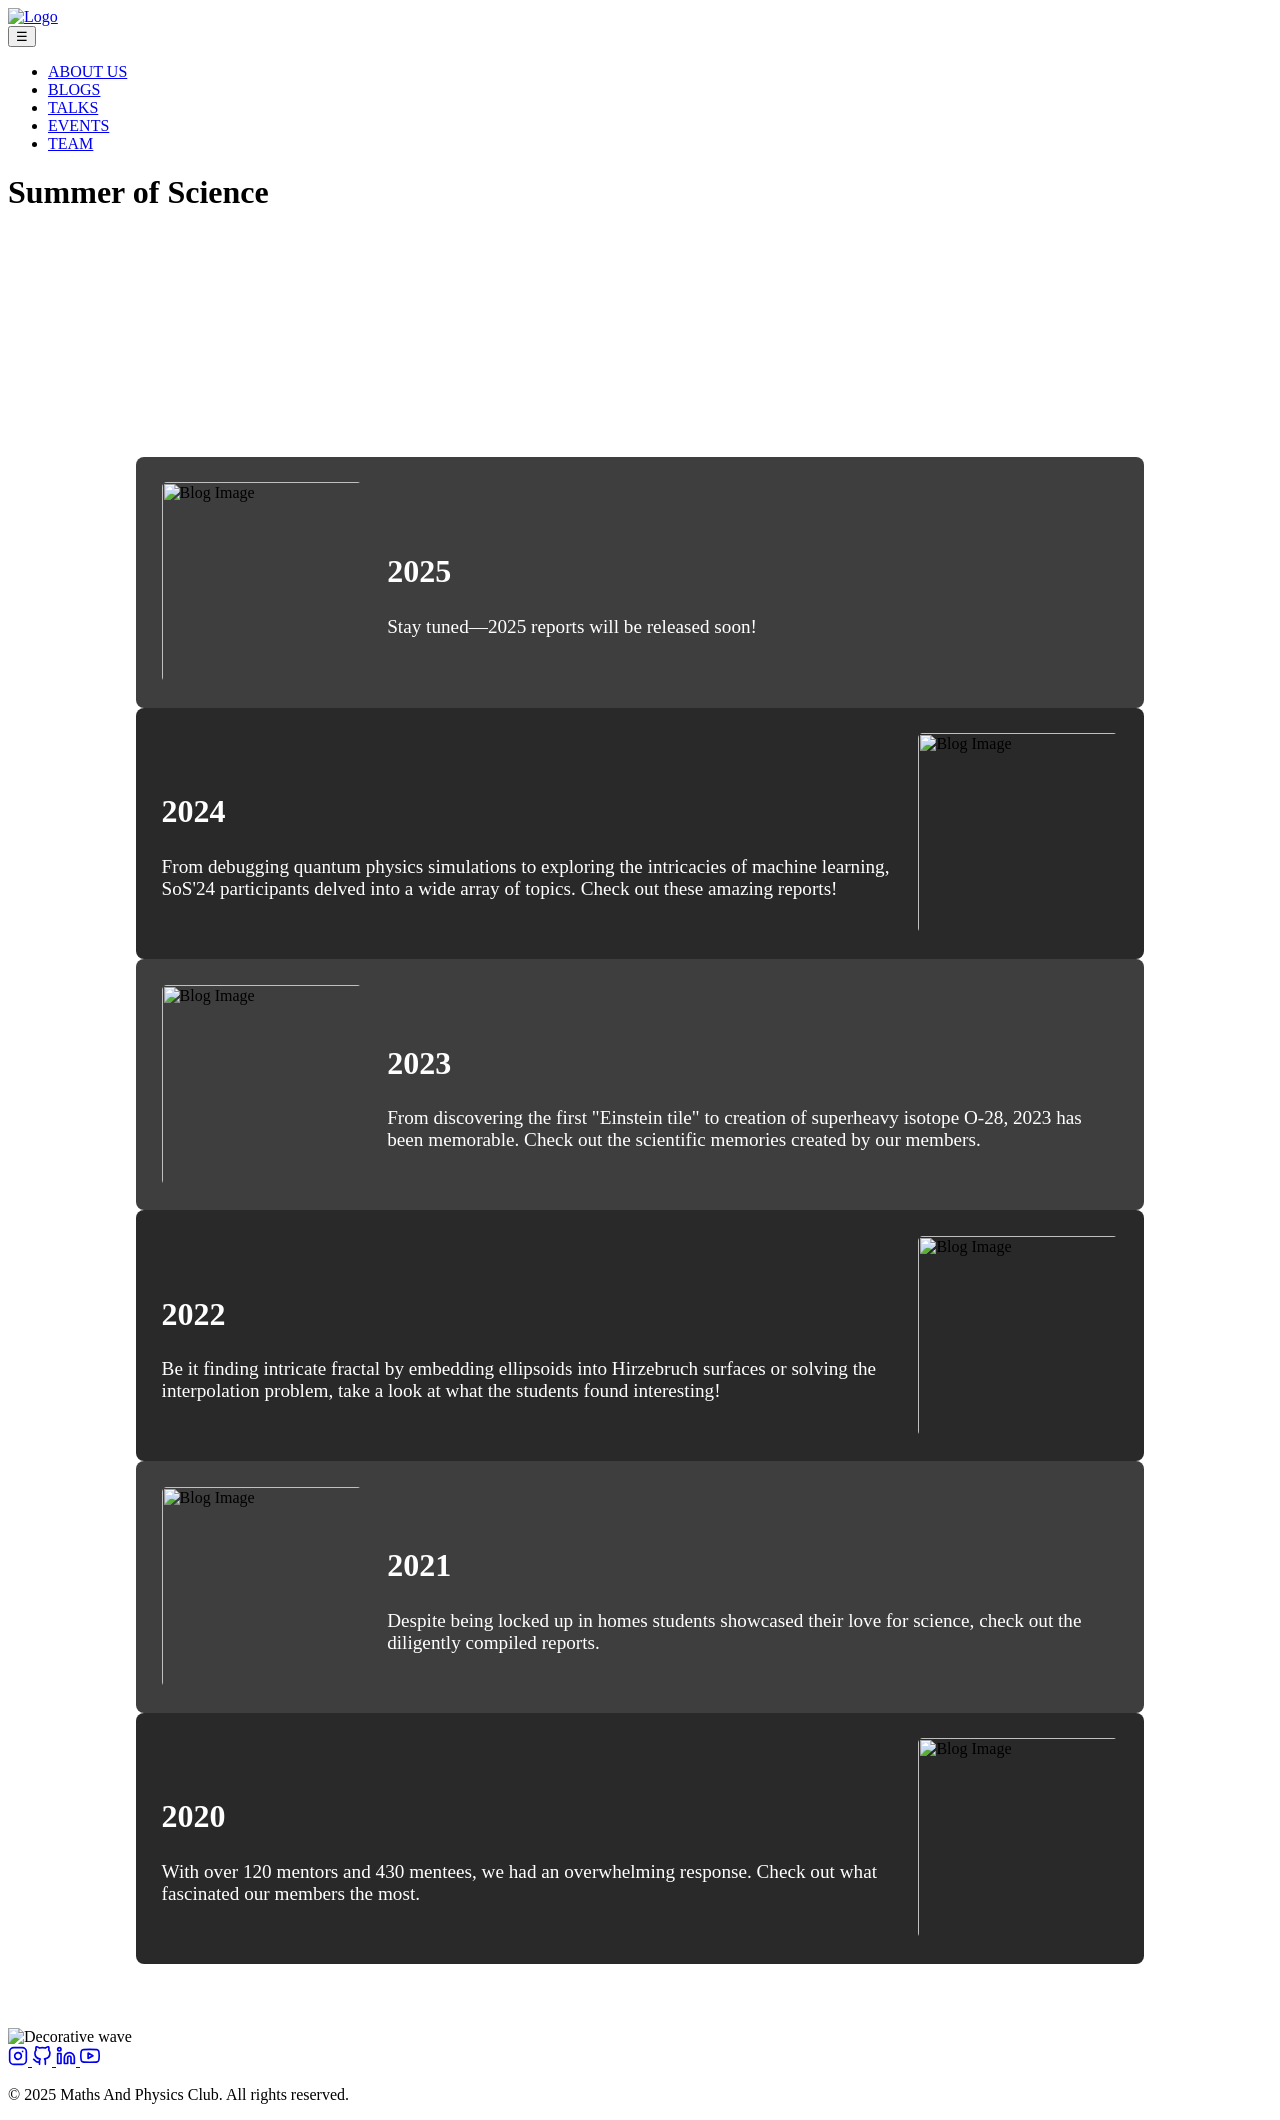
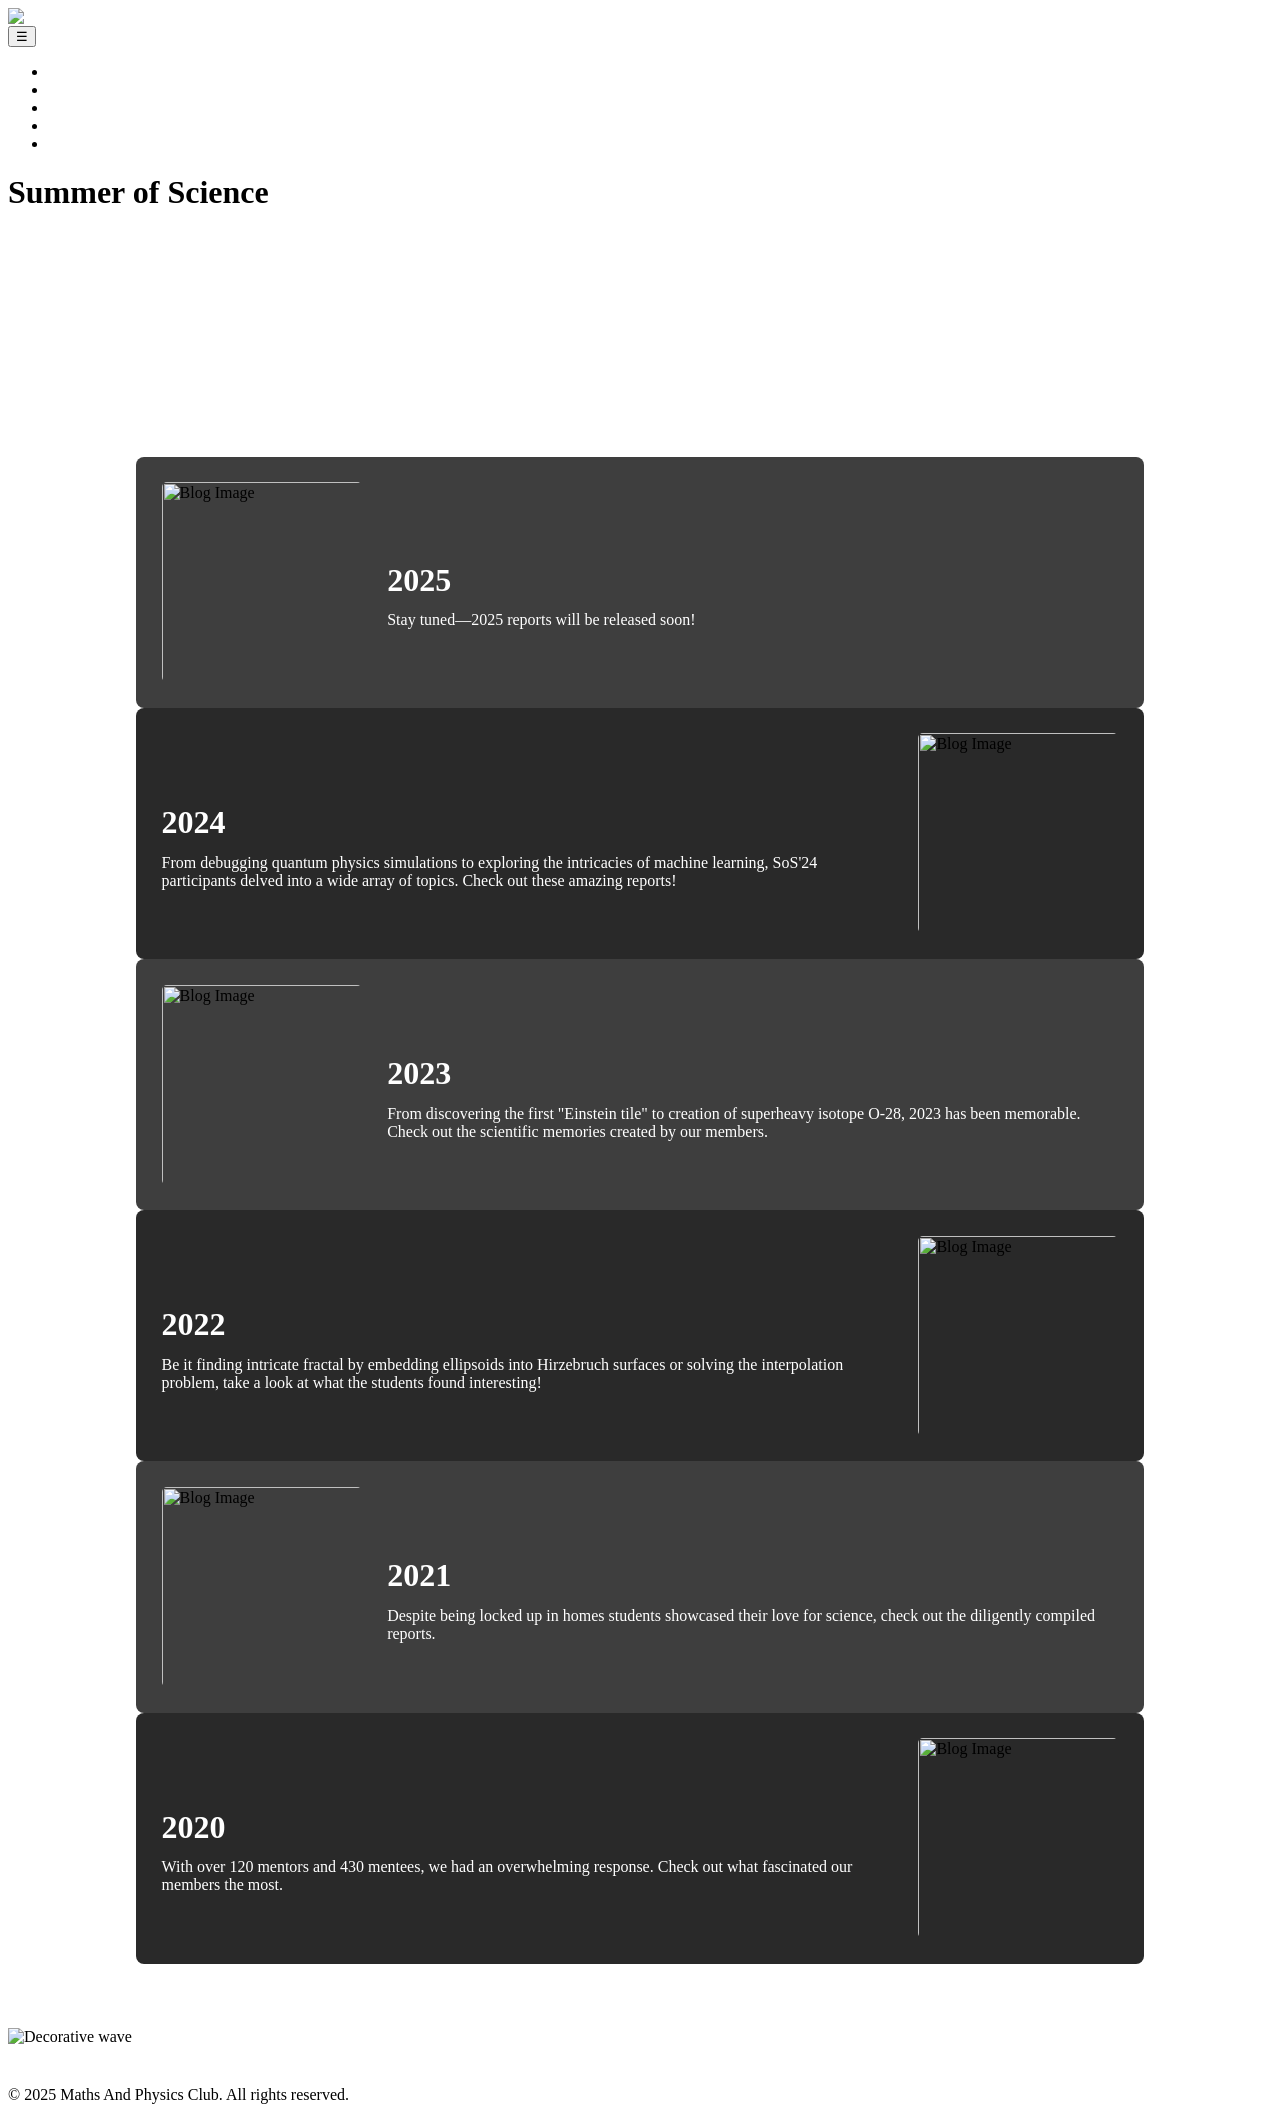

Changed UI

--- a/sos.css
+++ b/sos.css
@@ -4,6 +4,10 @@
     font-size: clamp(1rem, 3vw, 1.2rem);
 }
 
+a {
+    text-decoration: none;
+    color : white;
+}
 .sos-card {
             background-color: #3e3e3e;
             display: flex;
@@ -19,6 +23,24 @@
             margin-bottom: 0;
             background-color: #292929;
         }
+
+        .sos-card.hover.reverse:hover {
+            background-color: #3e3e3e;
+        }
+
+        .text.hover {
+            color: white;
+            text-decoration: none;
+            font-size: clamp(1rem, 3vw, 1.2rem);
+            display: inline-block;
+            margin-top: 2vw;
+        }
+        .text.hover:hover
+        {
+            text-decoration: underline;
+        }
+
+        
         
         .sos-card img {
             width: 100%;
@@ -52,15 +74,12 @@
             line-height: 1.5;
         }
         
-        .sos-card a {
+        .sos-card span {
             color: white;
             text-decoration: none;
             font-size: clamp(1rem, 3vw, 1.2rem);
             display: inline-block;
             margin-top: 2vw;
-        }
-        .sos-card :hover{
-            text-decoration: underline;
         }
 
         @media (min-width: 768px) {
@@ -101,7 +120,7 @@
                 font-size: clamp(1rem, 1.2vw, 1.2rem);
             }
             
-            .sos-card a {
+            .sos-card span {
                 margin-top: 1vw;
             }
         }
